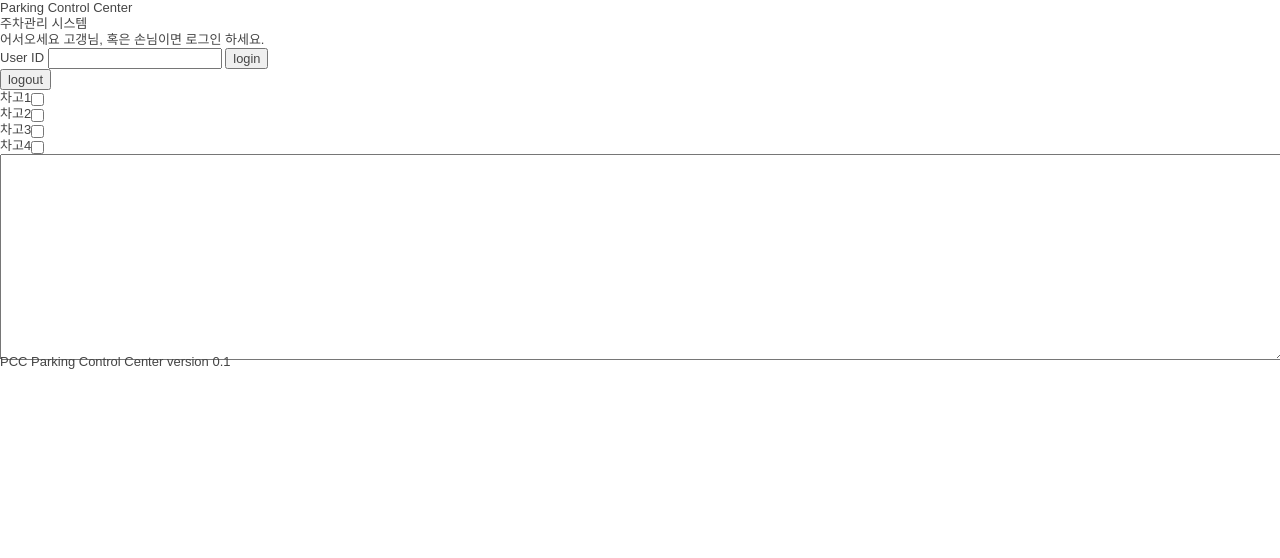
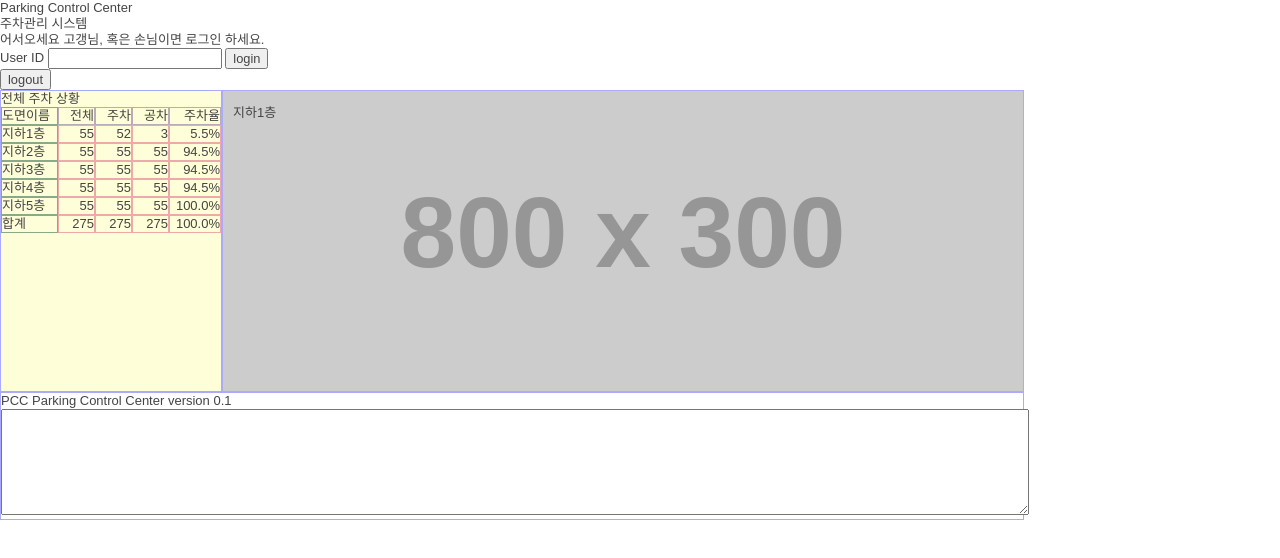
Before and after one commit to acidsound/pms, a plain HTML site: page views/index.html in a window 1280 px wide. Drawn offline with nearby package versions, Linux system fonts and the light colour scheme; files that its build step writes are made by us from their sources; no server answers; placeholder pictures from the web are drawn by us; files whose address does not match are found by name.

Commit message:
index 에 현황판 구성 및 도면명 선택시 이벤트 구현

```diff
--- a/public/css/index.css
+++ b/public/css/index.css
@@ -1,8 +1,8 @@
 #log {
     width: 100%;
-    height: 200px;
+    height: 100px;
 }
-ul {
+ul,li,img {
     padding: 0;
     margin: 0;
 }
@@ -10,3 +10,88 @@ ul {
 li {
     list-style-type: none;
 }
+
+.cols > li {
+    float: left;
+}
+
+ul.cols {
+    clear: both;
+}
+
+li.colsHead {
+    width: 55px;
+    border: solid 1px #8a8;
+}
+
+div#parkingStatus > ul > li > ul > li + li {
+    width: 35px;
+    text-align: right;
+    border: solid 1px #bab;
+}
+
+div#parkingStatus > ul > li > ul > li > ul > li + li {
+    width: 35px;
+    text-align: right;
+    border: solid 1px #eaa;
+}
+
+div#parkingStatus > ul > li > ul > li + li + li + li + li, div#parkingStatus > ul > li > ul > li > ul > li + li + li + li + li  {
+    width: 50px;
+    text-align: right;
+}
+
+div#parkingStatus > ul > li > ul > li > ul > li + li + li + li + li {
+    text-align: right;
+};
+
+li#parkingStatusHeader {
+    width: 120px;
+}
+
+
+div#parkingStatus > ul > li > ul > li > ul {
+    width: 220px;
+}
+
+div#parkingStatus > ul > li > ul {
+    clear: both;
+}
+
+div#parkingStatus > ul {
+    float: left;
+}
+
+div#parkingStatus > ul + ul + ul {
+    clear: left;
+}
+
+ul#parkinglog > li {
+    width: 1022px;
+}
+
+li#currentPlan {
+    position: relative;
+    top: -290px;
+    left: 10px;
+}
+ul#planImage {
+    height: 300px;
+}
+
+ul#planList {
+    height: 300px;
+    background-color: rgba(254, 254, 200, .7);
+}
+
+div#parkingStatus > ul {
+    border: solid 1px #aaf;
+}
+/* initial status of table */
+/*
+ul#statusHeader > li + li,
+ul#statusHeader > li + li + li,
+ul#statusHeader > li + li + li + li + li {
+    display: none;
+}
+*/
--- a/public/js/index.js
+++ b/public/js/index.js
@@ -26,4 +26,9 @@ $().ready(function(){
     socket.emit("toTCPPacket", msg);
     addLog($("textarea#log"), "outgoing message :" + msg +"\r\n");
   });
+
+  // when click plans, change plan Images
+  $("ul#plans>li>ul>li").click(function() {
+      $("li#currentPlan").text($(this).text());
+  });
 });
--- a/views/index.html
+++ b/views/index.html
@@ -70,28 +70,160 @@
             <input type="submit" id="logout" value="logout"/>
         </form>
     </div>
-    <div id="parkingLot">
-        <ul>
+    <div id="parkingStatus">
+        <ul id="planList">
             <li>
-                <label>차고1</label><input type="checkbox" name="cg001" id="cg001" value="cg001"/>
+                <ul class="cols">
+                    <li id="parkingStatusHeader">
+                        전체 주차 상황
+                    </li>
+                </ul>
+                <ul class="cols" id="statusHeader">
+                    <li class="colsHead">
+                        도면이름
+                    </li>
+                    <li>
+                        전체
+                    </li>
+                    <li>
+                        주차
+                    </li>
+                    <li>
+                        공차
+                    </li>
+                    <li>
+                        주차율
+                    </li>
+                </ul>
+                <ul id="plans">
+                    <li>
+                        <ul class="cols">
+                            <li class="colsHead">
+                                지하1층
+                            </li>
+                            <li>
+                                55
+                            </li>
+                            <li>
+                                52
+                            </li>
+                            <li>
+                                3
+                            </li>
+                            <li>
+                                5.5%
+                            </li>
+                        </ul>
+                        <ul class="cols">
+                            <li class="colsHead">
+                                지하2층
+                            </li>
+                            <li>
+                                55
+                            </li>
+                            <li>
+                                55
+                            </li>
+                            <li>
+                                55
+                            </li>
+                            <li>
+                                94.5%
+                            </li>
+                        </ul>
+                        <ul class="cols">
+                            <li class="colsHead">
+                                지하3층
+                            </li>
+                            <li>
+                                55
+                            </li>
+                            <li>
+                                55
+                            </li>
+                            <li>
+                                55
+                            </li>
+                            <li>
+                                94.5%
+                            </li>
+                        </ul>
+                        <ul class="cols">
+                            <li class="colsHead">
+                                지하4층
+                            </li>
+                            <li>
+                                55
+                            </li>
+                            <li>
+                                55
+                            </li>
+                            <li>
+                                55
+                            </li>
+                            <li>
+                                94.5%
+                            </li>
+                        </ul>
+                        <ul class="cols">
+                            <li class="colsHead">
+                                지하5층
+                            </li>
+                            <li>
+                                55
+                            </li>
+                            <li>
+                                55
+                            </li>
+                            <li>
+                                55
+                            </li>
+                            <li>
+                                100.0%
+                            </li>
+                        </ul>
+                    </li>
+                </ul>
+                <ul>
+                    <li>
+                        <ul class="cols">
+                            <li class="colsHead">
+                                합계
+                            </li>
+                            <li>
+                                275
+                            </li>
+                            <li>
+                                275
+                            </li>
+                            <li>
+                                275
+                            </li>
+                            <li>
+                                100.0%
+                            </li>
+                        </ul>
+                    </li>
+                </ul>
+            </li>
+        </ul>
+        <ul id="planImage">
+            <li>
+                <img src="http://placehold.it/800x300"/>
+            </li>
+            <li id="currentPlan">
+                지하1층
+            </li>
+        </ul>
+        <ul id="parkinglog">
+            <li>
+                PCC Parking Control Center version 0.1
             </li>
             <li>
-                <label>차고2</label><input type="checkbox" name="cg002" id="cg002" value="cg002"/>
-            </li>
-            <li>
-                <label>차고3</label><input type="checkbox" name="cg003" id="cg003" value="cg003"/>
-            </li>
-            <li>
-                <label>차고4</label><input type="checkbox" name="cg004" id="cg004" value="cg004"/>
+                <textarea id="log"></textarea>
             </li>
         </ul>
     </div>
-    <div id="log">
-        <textarea id="log"></textarea>
-    </div>
-    <footer>
-        PCC Parking Control Center version 0.1
-    </footer>
 </div>
 </body>
 </html>
```
